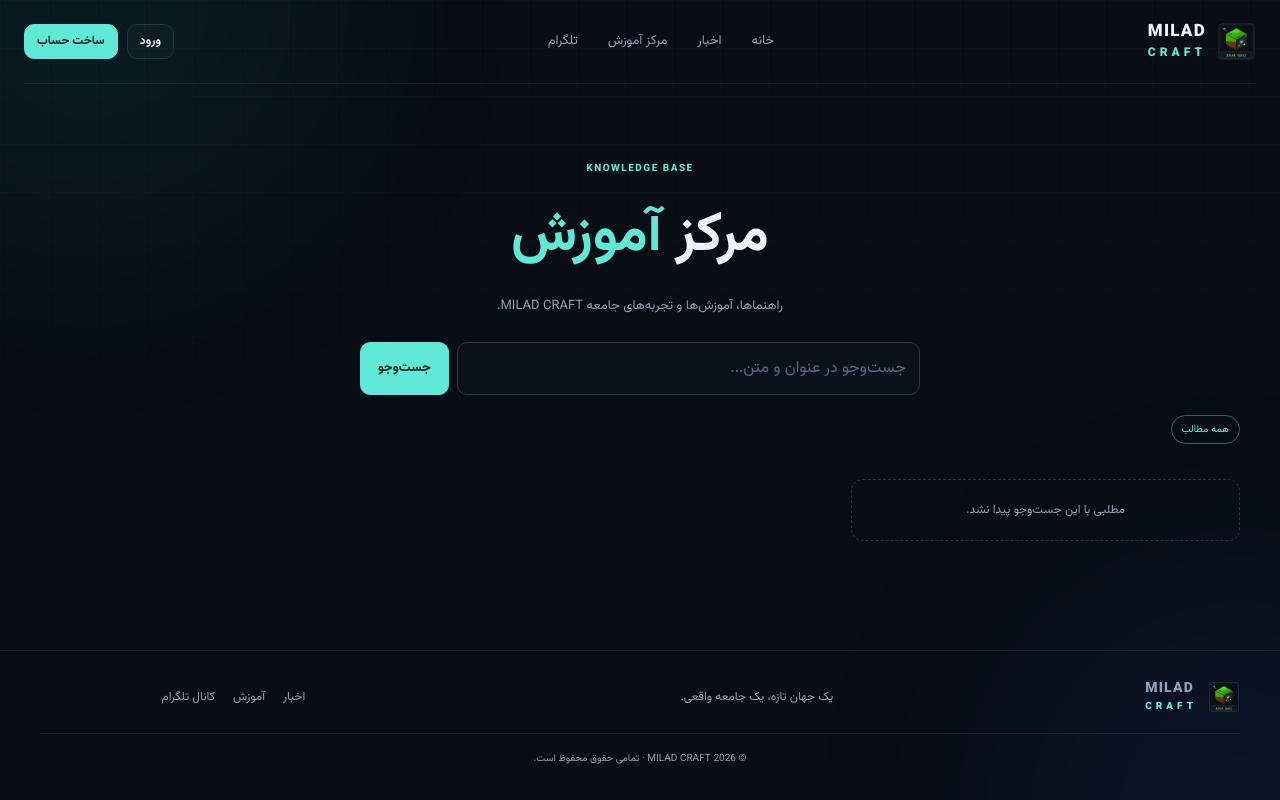
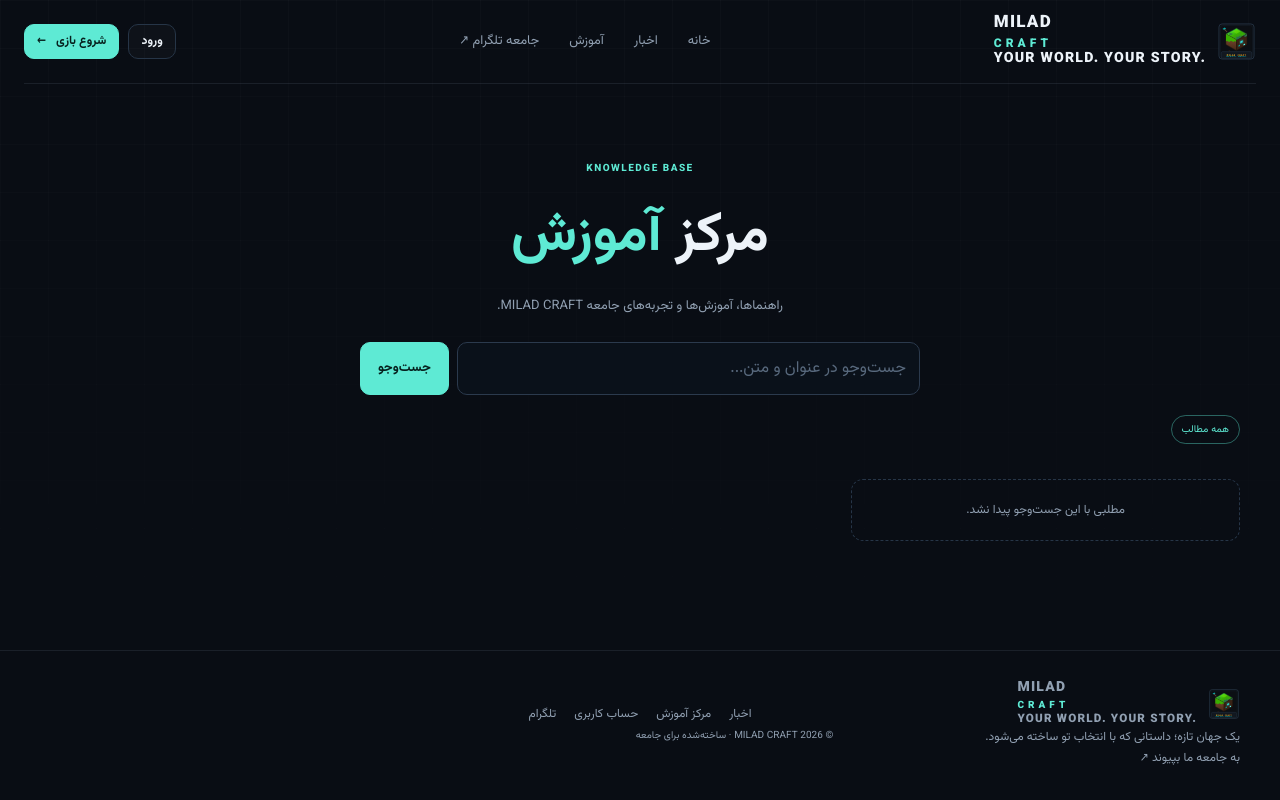
Before and after one commit to Railway206040/Miladcraft-website, a Flask app: page /academy in a window 1280 px wide. Run offline with Flask 3, Linux system fonts and the light colour scheme; data comes from the database, SQL or seed files in the repository; data that the repository does not hold is empty.

Commit message:
redesign: rebuild shared site shell and navigation

```diff
--- a/templates/base.html
+++ b/templates/base.html
@@ -3,9 +3,9 @@
 <head>
   <meta charset="utf-8">
   <meta name="viewport" content="width=device-width, initial-scale=1">
-  <meta name="theme-color" content="#090d14">
-  <meta name="description" content="{% block description %}وب‌سایت رسمی سرور ماینکرفت MILAD CRAFT؛ رول‌پلی، اخبار، آموزش و پنل بازیکنان و کارکنان.{% endblock %}">
-  <title>{% block title %}MILAD CRAFT | سرور ماینکرفت{% endblock %}</title>
+  <meta name="theme-color" content="#080d18">
+  <meta name="description" content="{% block description %}وب‌سایت رسمی MILAD CRAFT؛ دنیای رول‌پلی ماینکرفت، اخبار، آموزش و جامعه بازیکنان.{% endblock %}">
+  <title>{% block title %}MILAD CRAFT | دنیای تو، داستان تو{% endblock %}</title>
   <link rel="preconnect" href="https://fonts.googleapis.com">
   <link rel="preconnect" href="https://fonts.gstatic.com" crossorigin>
   <link href="https://fonts.googleapis.com/css2?family=Vazirmatn:wght@300;400;500;600;700;800;900&display=swap" rel="stylesheet">
@@ -13,26 +13,26 @@
   {% block head %}{% endblock %}
 </head>
 <body>
-  <div class="ambient ambient-one"></div><div class="ambient ambient-two"></div>
+  <div class="site-noise" aria-hidden="true"></div>
   <header class="site-header">
     <a class="brand" href="{{ url_for('index') }}" aria-label="صفحه اصلی MILAD CRAFT">
-      <img src="{{ site_images.get('site_logo') or url_for('static', filename='logo.svg') }}" alt="" class="brand-mark">
-      <span class="brand-name">MILAD<span>CRAFT</span></span>
+      <span class="brand-mark-wrap"><img src="{{ site_images.get('site_logo') or url_for('static', filename='logo.svg') }}" alt="" class="brand-mark"></span>
+      <span class="brand-name">MILAD<span>CRAFT</span><small>YOUR WORLD. YOUR STORY.</small></span>
     </a>
-    <button class="mobile-nav-toggle" type="button" aria-label="باز کردن منو" onclick="document.body.classList.toggle('nav-open')"><span></span><span></span><span></span></button>
+    <button class="mobile-nav-toggle" type="button" aria-label="باز کردن منو" aria-expanded="false" onclick="document.body.classList.toggle('nav-open');this.setAttribute('aria-expanded',document.body.classList.contains('nav-open'))"><span></span><span></span><span></span></button>
     <nav class="site-nav" aria-label="ناوبری اصلی">
-      <a href="{{ url_for('index') }}">خانه</a>
-      <a href="{{ url_for('news_page') }}">اخبار</a>
-      <a href="{{ url_for('academy') }}">مرکز آموزش</a>
-      <a href="{{ telegram_url }}" target="_blank" rel="noopener noreferrer">تلگرام</a>
+      <a href="{{ url_for('index') }}" class="{% if request.endpoint=='index' %}nav-current{% endif %}">خانه</a>
+      <a href="{{ url_for('news_page') }}" class="{% if request.endpoint in ['news_page','news_detail'] %}nav-current{% endif %}">اخبار</a>
+      <a href="{{ url_for('academy') }}" class="{% if request.endpoint in ['academy','blog_post'] %}nav-current{% endif %}">آموزش</a>
+      <a href="{{ telegram_url }}" target="_blank" rel="noopener noreferrer">جامعه تلگرام <span class="external-arrow">↗</span></a>
     </nav>
     <div class="header-actions">
       {% if current_account %}
-        {% if current_account['role'] != 'player' %}<a class="button button-quiet button-small" href="{{ url_for('staff_dashboard') }}">پنل کارکنان</a>{% endif %}
-        <a class="button button-primary button-small" href="{{ url_for('account_profile') }}">پروفایل</a>
+        {% if current_account['role'] != 'player' %}<a class="button button-quiet button-small" href="{{ url_for('staff_dashboard') }}">فضای کارکنان</a>{% endif %}
+        <a class="button button-primary button-small" href="{{ url_for('account_profile') }}">حساب من <span class="button-arrow">←</span></a>
       {% else %}
         <a class="button button-quiet button-small hide-mobile" href="{{ url_for('account_login') }}">ورود</a>
-        <a class="button button-primary button-small" href="{{ url_for('account_register') }}">ساخت حساب</a>
+        <a class="button button-primary button-small" href="{{ url_for('account_register') }}">شروع بازی <span class="button-arrow">←</span></a>
       {% endif %}
     </div>
   </header>
@@ -41,11 +41,16 @@
   {% endwith %}
   <main class="page-shell">{% block content %}{% endblock %}</main>
   <footer class="site-footer">
-    <a class="brand brand-footer" href="{{ url_for('index') }}"><img src="{{ site_images.get('site_logo') or url_for('static', filename='logo.svg') }}" alt="" class="brand-mark"><span class="brand-name">MILAD<span>CRAFT</span></span></a>
-    <p>یک جهان تازه، یک جامعه واقعی.</p>
-    <div class="footer-links"><a href="{{ url_for('news_page') }}">اخبار</a><a href="{{ url_for('academy') }}">آموزش</a><a href="{{ telegram_url }}" target="_blank" rel="noopener noreferrer">کانال تلگرام</a></div>
-    <small>© {{ 2026 }} MILAD CRAFT · تمامی حقوق محفوظ است.</small>
+    <div class="footer-main">
+      <a class="brand brand-footer" href="{{ url_for('index') }}"><span class="brand-mark-wrap"><img src="{{ site_images.get('site_logo') or url_for('static', filename='logo.svg') }}" alt="" class="brand-mark"></span><span class="brand-name">MILAD<span>CRAFT</span><small>YOUR WORLD. YOUR STORY.</small></span></a>
+      <p>یک جهان تازه؛ داستانی که با انتخاب تو ساخته می‌شود.</p>
+      <a class="footer-server" href="{{ telegram_url }}" target="_blank" rel="noopener noreferrer">به جامعه ما بپیوند <span>↗</span></a>
+    </div>
+    <div class="footer-bottom"><div class="footer-links"><a href="{{ url_for('news_page') }}">اخبار</a><a href="{{ url_for('academy') }}">مرکز آموزش</a><a href="{{ url_for('account_portal') }}">حساب کاربری</a><a href="{{ telegram_url }}" target="_blank" rel="noopener noreferrer">تلگرام</a></div><small>© 2026 MILAD CRAFT · ساخته‌شده برای جامعه</small></div>
   </footer>
   {% block scripts %}{% endblock %}
+  <script>
+    document.querySelectorAll('[data-copy]').forEach(function(button){button.addEventListener('click',async function(){const value=button.dataset.copy||'';try{await navigator.clipboard.writeText(value);const old=button.innerHTML;button.innerHTML='کپی شد ✓';button.classList.add('copy-success');setTimeout(()=>{button.innerHTML=old;button.classList.remove('copy-success')},1600)}catch(e){window.prompt('آدرس سرور را کپی کنید',value)}})});
+  </script>
 </body>
 </html>
```
